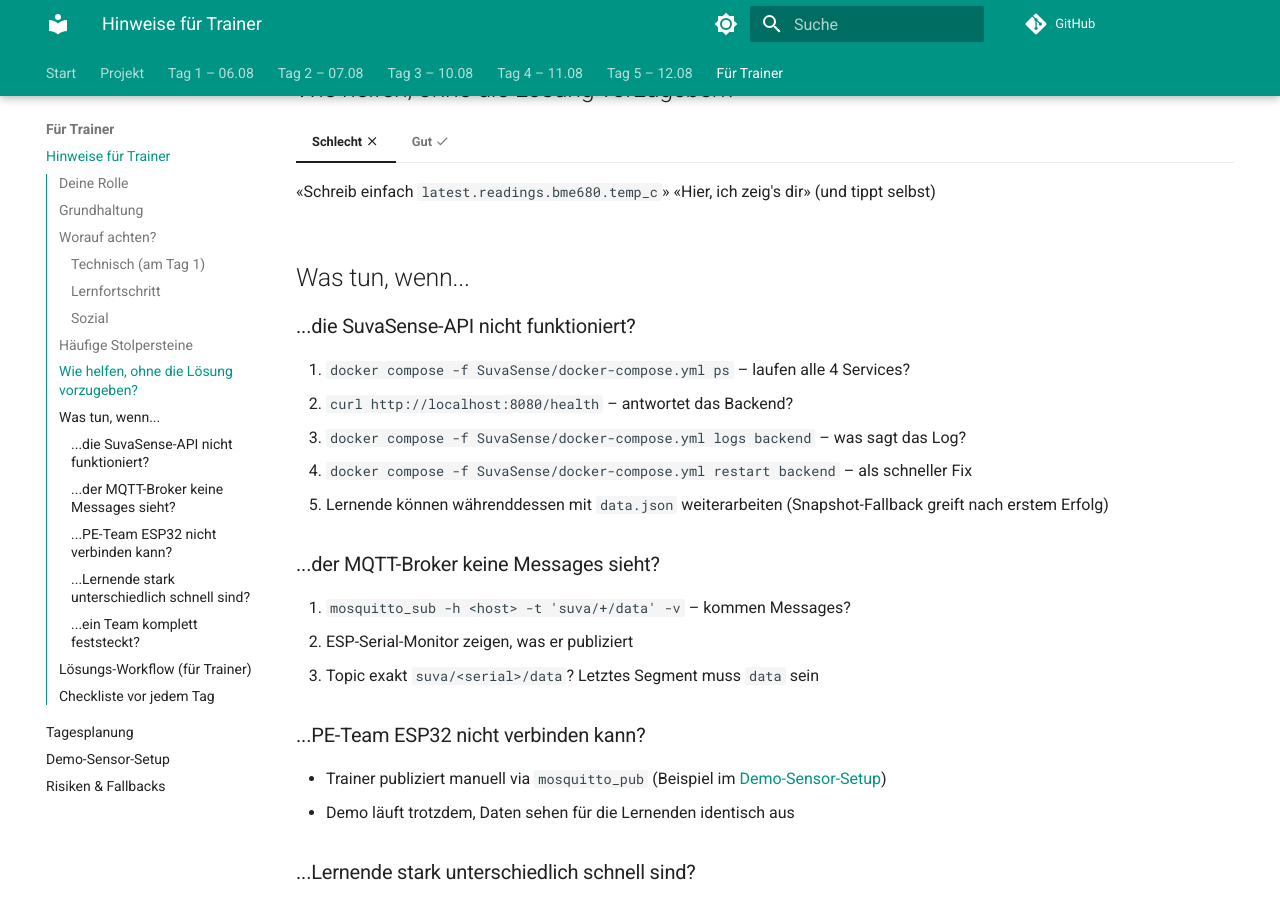
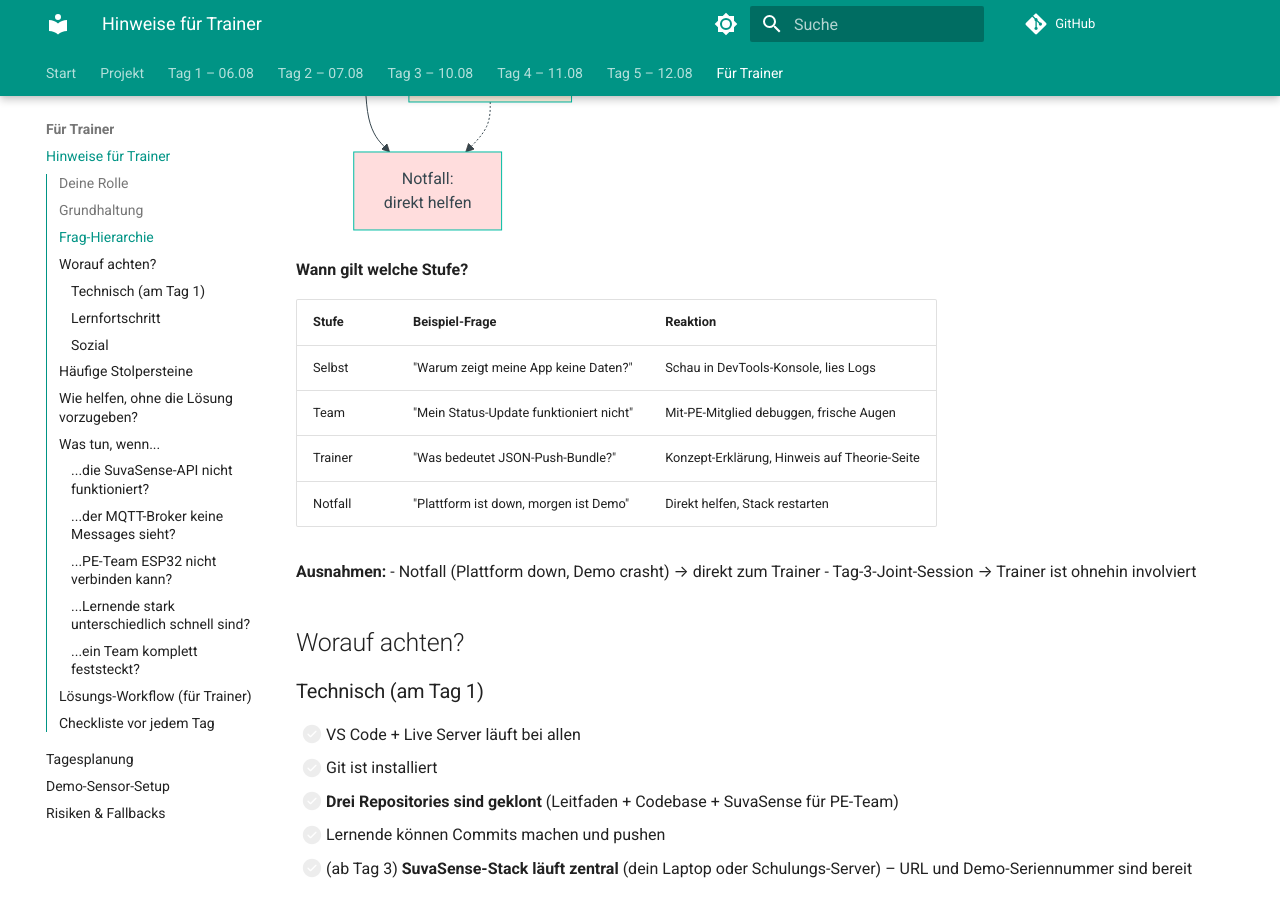
Before and after one commit to HeiligerG/ae-raumklima-bootcamp, an MkDocs documentation site: the page built from docs/trainer/hinweise.md, in a window 1280 px wide and 900 px high, scrolled down 2114 px. Built offline with MkDocs 1.6.1 and Material for MkDocs 9.7.7, drawn with Linux system fonts in a browser that asks for light colours; comment, search, counter and statistics services are not loaded; some of the changed text lies outside the part shown.

Commit message:
docs(trainer): hinweise.md mit Frag-Hierarchie-Diagramm
Mermaid-flowchart mit 4 Stufen:
1. Selbst (Konsole, Logs, DevTools)
2. Team (Pair-Debug, 4-Augen-Prinzip)
3. Trainer (Konzept-Frage)
4. Notfall (direkt helfen)

Farbcodierung: Start rot, Stufen gelb, Notfall rot.
Plus Tabelle mit 4 Beispielen, welche Stufe bei welcher
Frage gilt. Plus Ausnahmen (Notfall, Joint-Session).

````diff
--- a/docs/trainer/hinweise.md
+++ b/docs/trainer/hinweise.md
@@ -23,6 +23,45 @@ Demo-Seriennummer bereit.
 - **Nicht die Lösung vorgeben**
     - Hilf beim Denken, nicht beim Tippen
     - Zeig, wie man die Lösung findet, nicht die Lösung selbst
+
+## Frag-Hierarchie
+
+Wenn Lernende nicht weiterkommen, soll die Reihenfolge der
+Hilfe-Anfragen klar sein:
+
+```mermaid
+flowchart TD
+    Start[Lernender hat ein Problem] --> Q{Selbst<br/>versucht?}
+    Q -->|Nein| A1[Zuerst selbst<br/>probieren:<br/>Konsole,<br/>Logs,<br/>DevTools]
+    Q -->|Ja| Q2{Team-Mitglied<br/>gefragt?}
+    Q2 -->|Nein| A2[Zuerst Team fragen<br/>Pair-Debug,<br/>4-Augen-Prinzip]
+    Q2 -->|Ja| Q3{Trainer<br/>gefragt?}
+    Q3 -->|Nein| A3[Erst jetzt<br/>Trainer fragen<br/>Konzept-Frage]
+    Q3 -->|Ja| A4[Notfall:<br/>direkt helfen]
+
+    A1 -.-> Q2
+    A2 -.-> Q3
+    A3 -.-> A4
+
+    style Start fill:#ffe1e1
+    style A1 fill:#fff4e1
+    style A2 fill:#fff4e1
+    style A3 fill:#fff4e1
+    style A4 fill:#ffdddd
+```
+
+**Wann gilt welche Stufe?**
+
+| Stufe | Beispiel-Frage | Reaktion |
+|---|---|---|
+| Selbst | "Warum zeigt meine App keine Daten?" | Schau in DevTools-Konsole, lies Logs |
+| Team | "Mein Status-Update funktioniert nicht" | Mit-PE-Mitglied debuggen, frische Augen |
+| Trainer | "Was bedeutet JSON-Push-Bundle?" | Konzept-Erklärung, Hinweis auf Theorie-Seite |
+| Notfall | "Plattform ist down, morgen ist Demo" | Direkt helfen, Stack restarten |
+
+**Ausnahmen:**
+- Notfall (Plattform down, Demo crasht) → direkt zum Trainer
+- Tag-3-Joint-Session → Trainer ist ohnehin involviert
 
 ## Worauf achten?
 
````
